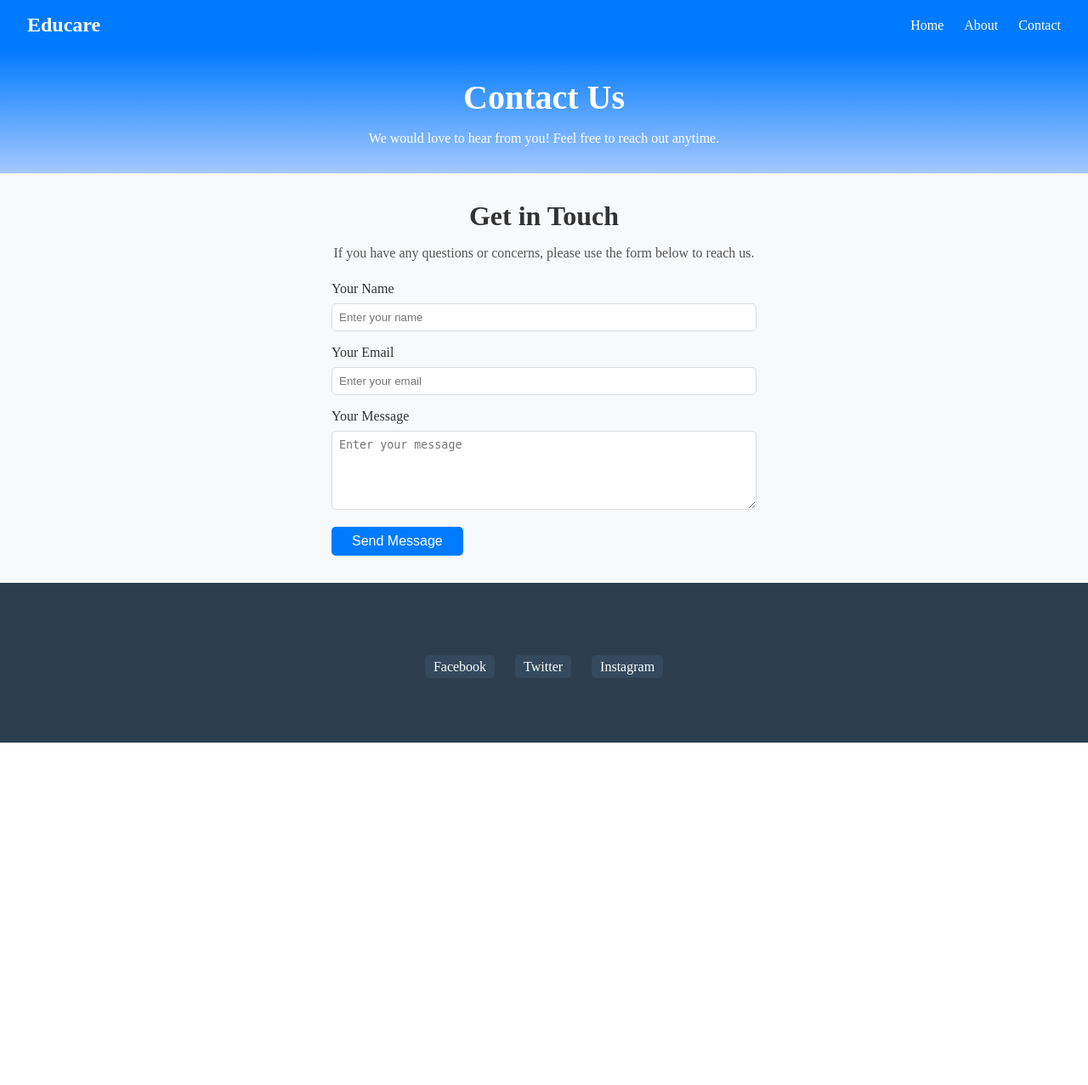
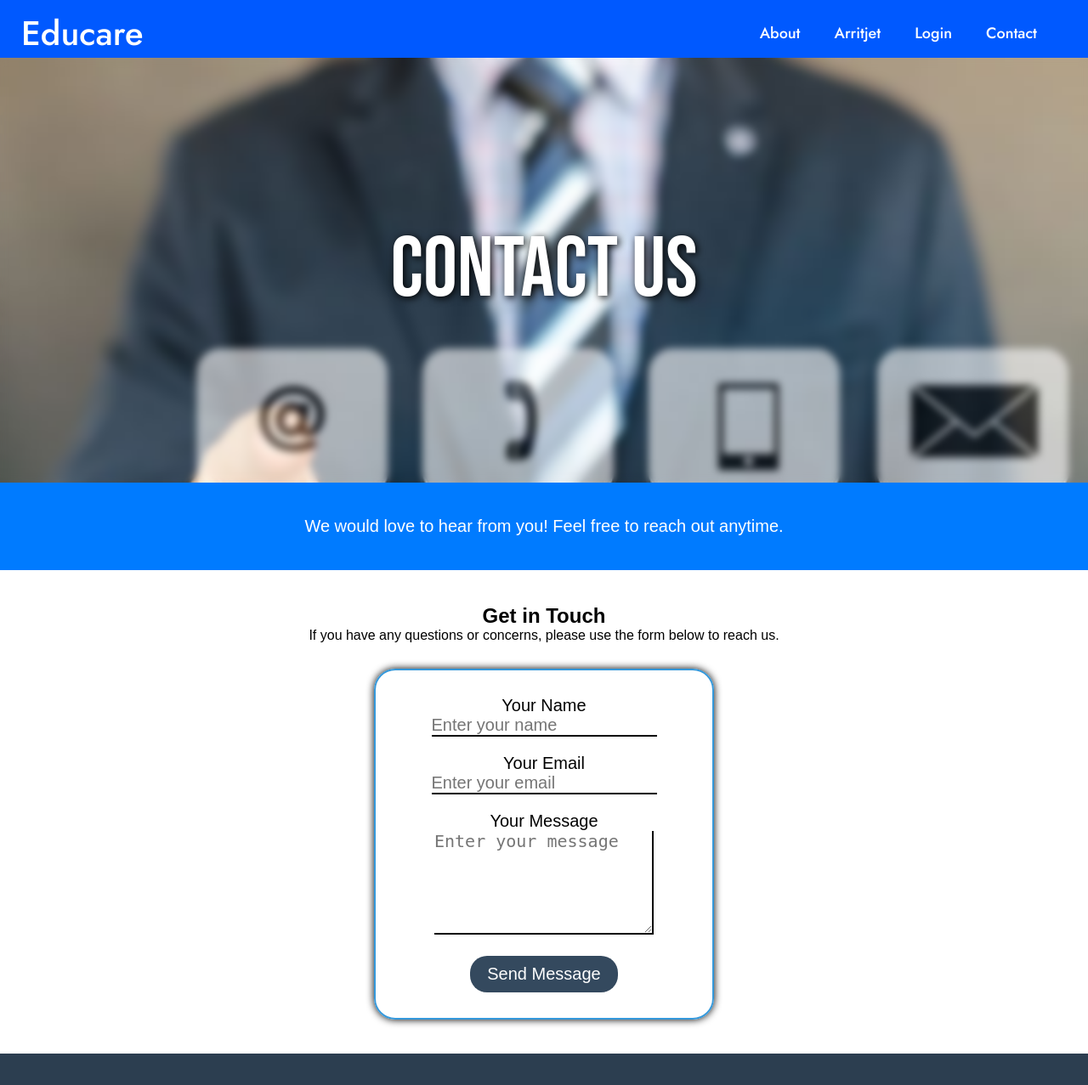
Before and after one commit to JonXhemajliu/Educare, a PHP site: page /html/contacts.html in a window 1280 px wide. Shown: the top 1277 px of the page at 85% size. Before the commit the page ends 874 px from the top, so only its background shows below. Run offline with PHP 8.4, Linux system fonts and the light colour scheme.

Commit message:
About Contact

```diff
--- a/Educare/css/contacts.css
+++ /dev/null
@@ -1,151 +0,0 @@
-* {
-    margin: 0;
-    padding: 0;
-    box-sizing: border-box;
-  }
-
-  .navbar {
-    display: flex;
-    justify-content: space-between;
-    align-items: center;
-    padding: 1rem 2rem;
-    background-color: #007bff;
-    color: white;
-  }
-
-  .navbar .logo {
-    font-size: 1.5rem;
-    font-weight: bold;
-  }
-
-  .nav-links {
-    display: flex;
-    gap: 1.5rem;
-    list-style: none;
-  }
-
-  .nav-links a {
-    color: white;
-    text-decoration: none;
-    font-weight: 500;
-  }
-
-  .hero {
-    text-align: center;
-    padding: 2rem;
-    background: linear-gradient(to bottom, #007bff, #a6c8ff);
-    color: white;
-  }
-
-  .hero h1 {
-    font-size: 2.5rem;
-    margin-bottom: 1rem;
-  }
-
-  .contact {
-    text-align: center;
-    padding: 2rem;
-    background-color: #f8f9fa;
-  }
-
-  .contact h2 {
-    font-size: 2rem;
-    margin-bottom: 1rem;
-    color: #333;
-  }
-
-  .contact p {
-    margin-bottom: 1.5rem;
-    color: #555;
-  }
-
-  .contact-form {
-    max-width: 500px;
-    margin: 0 auto;
-    text-align: left;
-  }
-
-  .form-group {
-    margin-bottom: 1rem;
-  }
-
-  .form-group label {
-    display: block;
-    font-size: 1rem;
-    margin-bottom: 0.5rem;
-    color: #333;
-  }
-
-  .form-group input,
-  .form-group textarea {
-    width: 100%;
-    padding: 0.5rem;
-    border: 1px solid #ddd;
-    border-radius: 5px;
-  }
-
-  .contact-btn {
-    display: inline-block;
-    padding: 0.5rem 1.5rem;
-    background-color: #007bff;
-    color: white;
-    border: none;
-    border-radius: 5px;
-    font-size: 1rem;
-    cursor: pointer;
-    transition: background-color 0.3s ease;
-  }
-
-  .contact-btn:hover {
-    background-color: #0056b3;
-  }
-
-  footer {
-    text-align: center;
-    padding: 1rem;
-    background-color: #f8f9fa;
-    color: #333;
-  }
-  footer {
-    background-color: #2c3e50;
-    color: white;
-    padding: 80px;
-    text-align: center;
-  }
-
-  .footer-content {
-    max-width: 1200px;
-    margin: 0 auto;
-  }
-
-  .footer-links a, .social-media a {
-    color: white;
-    margin: 0 10px;
-    text-decoration: none;
-    font-size: 16px;
-  }
-
-  .footer-links a:hover, .social-media a:hover {
-    color: #3498db;
-  }
-
-  .social-media {
-    margin-top: 10px;
-  }
-
-  .social-icon {
-    font-size: 18px;
-    margin: 0 10px;
-  }
-
-  .social-media a {
-    padding: 5px 10px;
-    background-color: #34495e;
-    border-radius: 5px;
-    transition: background-color 0.3s ease;
-  }
-
-  .social-media a:hover {
-    background-color: #3498db;
-    color: white;
-  }
--- a/Educare/css/style.css
+++ b/Educare/css/style.css
@@ -2,6 +2,9 @@
   margin: 0;
   padding: 0;
   box-sizing: border-box;
+}
+a{
+  text-decoration: none;
 }
 
 .navbar {
@@ -178,19 +181,6 @@
   color: #555;
 }
 
-footer {
-  text-align: center;
-  padding: 1rem;
-  background-color: #f8f9fa;
-  color: #333;
-}
-footer {
-  background-color: #2c3e50;
-  color: white;
-  padding: 80px;
-  text-align: center;
-}
-
 .footer-content {
   max-width: 1200px;
   margin: 0 auto;
@@ -227,3 +217,299 @@ footer {
   background-color: #3498db;
   color: white;
 }
+
+
+/* Pages */
+/* NAV */
+nav {
+  background-color: rgb(0, 89, 255);
+  color: white;
+  display: flex;
+  justify-content: space-between;
+  align-items: center;
+  padding: 10px 20px 0px 10px;
+  font-family: 'Jost';
+  font-weight: 500;
+}
+
+.nav-title {
+  font-size: 2.5rem;
+  margin-left: 15px;
+}
+
+
+ul {
+  display: flex;
+  list-style: none;
+  padding: 0;
+  margin: 0;
+  font-size: 18px;
+}
+
+ul li {
+  margin-right: 40px;
+}
+
+ul li a {
+  color: white;
+  text-decoration: none;
+  transition: color 0.3s;
+}
+
+ul li a:hover {
+  color: lightblue;
+}
+
+.checkbtn {
+  font-size: 30px;
+  color: white;
+  cursor: pointer;
+  display: none;
+}
+
+#check {
+  display: none;
+}
+
+@media (max-width: 768px) {
+  .checkbtn {
+    display: block;
+    order: 1;
+    margin-right: 20px;
+  }
+
+  ul {
+    position: fixed;
+    top: 90px;
+    right: -100%;
+    background-color: rgb(0, 89, 255);
+    width: 100%;
+    height: 100vh;
+    display: flex;
+    flex-direction: column;
+    justify-content: center;
+    align-items: center;
+    transition: all 0.3s;
+  }
+
+  ul li {
+    margin: 20px 0;
+  }
+
+  ul li a {
+    font-size: 20px;
+  }
+  .nav-title {
+      font-size: 2.5rem;
+      margin-right: 0px;
+    }
+
+
+  #check:checked ~ ul {
+    right: 0;
+  }
+}
+
+.title-bg-img{
+  background-image: url(../assets/gallery2.jpg);
+}
+.title-bg{
+  backdrop-filter: blur(5px);
+  width: 100%;
+  height: 500px;
+  display: flex;
+  align-items: center;
+  justify-content: center;
+  font-family: "Bebas Neue", serif;
+  font-size: 100px;
+  color: #fff;
+}
+.title{
+  text-shadow: #000 2px 2px 10px;
+}
+
+
+/* ABOUT */
+.about{
+  background-color: rgb(0, 89, 255);
+  display: flex;
+  flex-wrap: wrap;
+  justify-content: center;
+  align-items: center;
+  padding: 30px;
+  font-family: 'Jost';
+}
+.about-div{
+  max-width: 300px;
+  text-align: center;
+  background: #fff;
+  margin: 10px;
+  padding: 20px;
+  display: flex;
+  flex-direction: column;
+  justify-content: space-between;
+  align-items: center;
+  border-radius: 20px;
+
+}
+.about-img{
+  max-width: 300px;
+}
+
+.about-title{
+  font-size: 22px;
+}
+.about-p{
+  font-size: 18px;
+}
+.about-btn{
+  background-color: #34495e;
+  padding: 5px 15px;
+  margin-top: 20px;
+  border-radius: 25px;
+  color: #fff;
+  text-decoration: none;
+}
+.about-btn:hover{
+  background-color: rgb(0, 89, 255);
+}
+
+.about-content-title{
+  font-family: 'Bebas Neue', sans-serif;
+  font-size: 80px;
+  text-align: center;
+  margin: 50px 20px 0 0;
+}
+.about-content{
+  display: flex;
+  justify-content: center;
+  padding-bottom: 50px;
+}
+.about-content-p{
+  width: 500px;
+  font-family: 'Jost';
+  font-size: 22px;
+  margin: 20px;
+}
+.about-content-img{
+  width: 500px;
+}
+
+
+/* TEAM */
+ .team{
+  display: flex;
+  justify-content: center;
+  align-items: center;
+  flex-wrap: wrap;
+  background-color: rgba(0, 0, 0, 0.1);
+  font-family: 'Bebes Neue', sans-serif;
+ }
+
+ .teachers{
+  width: 400px;
+  padding: 15px;
+  border-radius: 20px;
+  background-color: #fff;
+  margin: 20px;
+ }
+ .techer-img{
+  width: 350px;
+  margin: 10px 0;
+ }
+
+ /* Contact */
+
+.contact-caption{
+  padding: 40px;
+  text-align: center;
+  background-color:#007bff;
+  font-family: 'Jest', sans-serif;
+  color: #fff;
+  font-family: 'Bebes Neue', sans-serif;
+  font-size: 20px;
+}
+
+.contact{
+  text-align: center;
+  font-family: 'Jest',sans-serif;
+  padding: 40px;
+  display: flex;
+  flex-direction: column;
+  justify-content: center;
+  align-items: center;
+}
+.contact-text{
+  margin-bottom: 30px;
+}
+.contact-form{
+  border: #3498db 2px solid;
+  padding: 30px;
+  width: 400px;
+  border-radius: 25px;
+  font-size: 20px;
+  box-shadow: #000 0px 0px 10px;
+}
+.contact-form input{
+  font-size: 20px;
+  border: none;
+  border-bottom: #000 solid 2px;
+  margin-bottom: 20px;
+}
+
+.contact-form textarea{
+  font-size: 20px;
+  border: #000 solid 2px;
+  border-top: none;
+  border-left: none;
+}
+
+.contact-form button{
+  border: none;
+  background: #34495e;
+  font-size: 20px;
+  color: #fff;
+  padding: 10px 20px;
+  border-radius: 20px;
+  margin: 20px 0 0 0;
+}
+
+
+footer {
+  background-color: #2c3e50;
+  color: white;
+  padding: 40px;
+  text-align: center;
+  display: flex;
+  flex-wrap: wrap;
+  justify-content: space-between;
+  align-items: center;
+}
+.footer-link{
+  color: #fff;
+  text-decoration: underline;
+  margin: 10px 0;
+  font-size: 20px;
+}
+.footer-sub{
+  display: flex;
+  font-size: 22px;
+  align-items: center;
+}
+.footer-input{
+  font-size: 22px;
+  padding: 8px 10px;
+}
+.sub-btn{
+  background-color: #0056b3;
+  padding: 8px 10px;
+  color: #fff;
+  outline: ridge #fff 2px;
+}
+.social{
+  padding: 15px;
+  background-color: #000;
+  display: flex;
+  justify-content: center;
+  align-items: center;
+}
--- a/Educare/html/contacts.html
+++ b/Educare/html/contacts.html
@@ -3,40 +3,57 @@
 <head>
     <meta charset="UTF-8">
     <meta name="viewport" content="width=device-width, initial-scale=1.0">
-  <title>Contact Us</title>
-  <link rel="stylesheet" href="../css/contacts.css">
+    <title>About</title>
+    <link rel="preconnect" href="https://fonts.googleapis.com">
+    <link rel="preconnect" href="https://fonts.gstatic.com" crossorigin>
+    <link href="https://fonts.googleapis.com/css2?family=Bebas+Neue&family=Jost:ital,wght@0,100;0,200;0,300;0,400;0,500;0,600;0,700;0,800;0,900;1,100;1,200;1,300;1,400;1,500;1,600;1,700;1,800;1,900&family=League+Spartan:wght@100..900&display=swap" rel="stylesheet">
+    <link rel="stylesheet" href="../css/style.css">
 </head>
 <body>
+    <!-- NAVIGATION -->
+    <nav>
+        <input type="checkbox" id="check">
+        <label for="check" class="checkbtn">
+            <i class="fas fa-bars"></i>
+        </label>
 
-  <div class="navbar">
-    <div class="logo">Educare</div>
-    <ul class="nav-links">
-      <li><a href="../html/index.html">Home</a></li>
-      <li><a href="#about">About</a></li>
-      <li><a href="#contact">Contact</a></li>
+        <label class="nav-title">Educare </label>
+        <ul>
+
+            <li><a class="active" href="../html/about.html">About</a></li>
+            <li><a href="#">Arritjet</a></li>
+            <li><a href="login.html">Login</a></li>
+            <li><a href="contacts.html">Contact</a></li>
         </ul>
+    </nav>
+    <!-- TITLE -->
+    <div style="background-image: url(../assets/contact-bg.jpg); background-repeat: no-repeat;background-size: cover;">
+        <div class="title-bg">
+            <div class="title">
+                Contact Us
+            </div>
+        </div>
     </div>
 
 
-  <div class="hero">
-    <h1>Contact Us</h1>
+    <div class="contact-caption">
       <p>We would love to hear from you! Feel free to reach out anytime.</p>
     </div>
 
     <section class="contact">
-    <h2>Get in Touch</h2>
-    <p>If you have any questions or concerns, please use the form below to reach us.</p>
+      <h2 class="contact-title">Get in Touch</h2>
+      <p class="contact-text">If you have any questions or concerns, please use the form below to reach us.</p>
       <form class="contact-form">
         <div class="form-group">
-        <label for="name">Your Name</label>
+          <label for="name">Your Name</label><br>
           <input type="text" id="name" placeholder="Enter your name" required>
         </div>
         <div class="form-group">
-        <label for="email">Your Email</label>
+          <label for="email">Your Email</label><br>
           <input type="email" id="email" placeholder="Enter your email" required>
         </div>
         <div class="form-group">
-        <label for="message">Your Message</label>
+          <label for="message">Your Message</label><br>
           <textarea id="message" rows="5" placeholder="Enter your message" required></textarea>
         </div>
         <button type="submit" class="contact-btn">Send Message</button>
@@ -44,13 +61,26 @@
     </section>
 
     <footer>
+      <div class="footer">
+          <a href=""><div class="footer-link">About</div></a>
+          <a href=""><div class="footer-link">Arritjet</div></a>
+          <a href=""><div class="footer-link">Login</div></a>
+          <a href=""><div class="footer-link">Contact</div></a>
+      </div>
+      <div class="footer-sub">
+          <input class="footer-input" type="text" placeholder="E-mail">
+          <a href=""><div class="sub-btn">Subscribe</div></a>
+      </div>
+      <iframe style="width: 450px;" src="https://www.google.com/maps/embed?pb=!1m18!1m12!1m3!1d2506.937079781589!2d21.150793129519784!3d42.64714576946389!2m3!1f0!2f0!3f0!3m2!1i1024!2i768!4f13.1!3m3!1m2!1s0x13549e8d5d607f25%3A0xa31dd05b21bd09de!2sUBT%20College!5e0!3m2!1sen!2s!4v1733930966135!5m2!1sen!2s" width="600" height="450" style="border:0;" allowfullscreen="" loading="lazy" referrerpolicy="no-referrer-when-downgrade"></iframe>
+  </footer>
+  <div class="social">
       <div class="social-media">
           <a href="https://www.facebook.com" class="social-icon">Facebook</a>
           <a href="https://x.com" class="social-icon">Twitter</a>
           <a href="https://www.instagram.com" class="social-icon">Instagram</a>
         </div>
       </div>
-  </footer>
+  </div>
 
 </body>
 </html>
```
Also changed, not shown: Educare/html/about.html (added, +124 -0 lines), Educare/assets/active learning.png, Educare/assets/art.jpg, Educare/assets/contact-bg.jpg (added), Educare/assets/creative.png, Educare/assets/homenv.jpg, Educare/assets/math.jpg, Educare/assets/music.jpeg, Educare/assets/school.jpg (added), Educare/assets/science.jpg, Educare/html/login.html (renamed from Educare/html/bring.html). Lines whose indentation alone changed are shown as unchanged.
